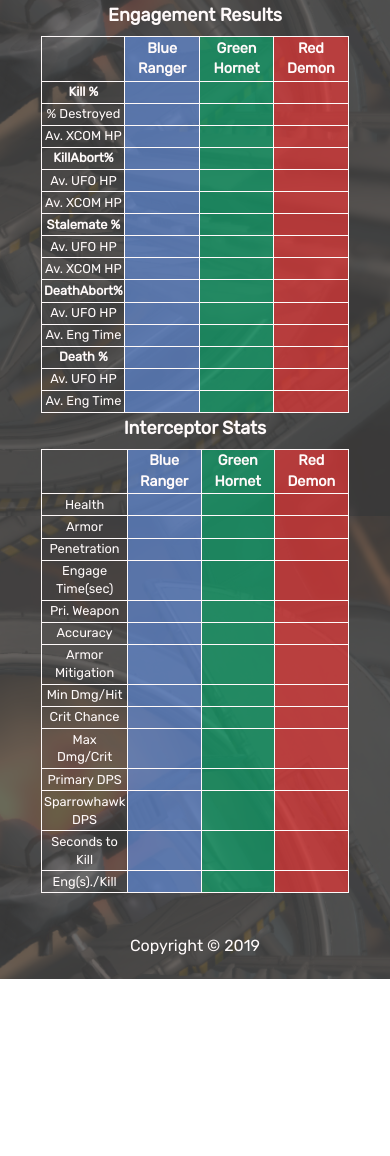
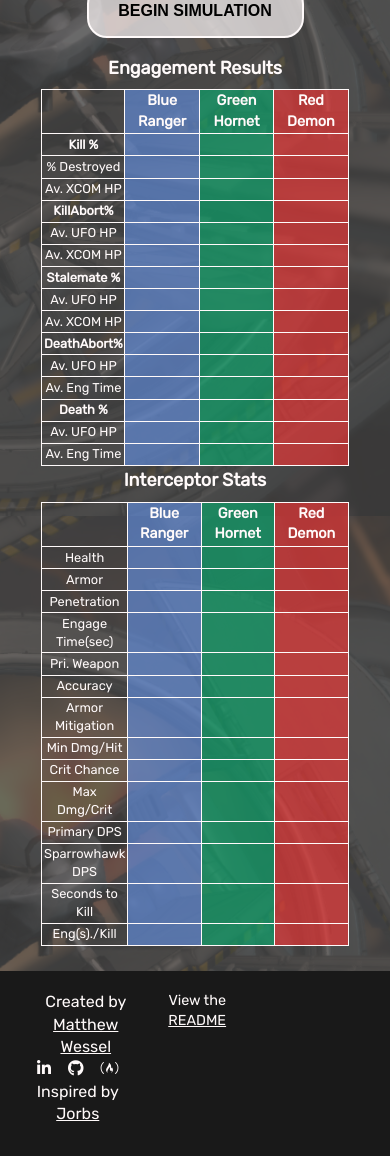
Before and after one commit to nucmatt/LW1-Airgame-Simulator, a website: page dist/index.html in a window 390 px wide. Shown: the part 1172-2328 px from the top of the page. Before the commit the page ends 2151 px from the top, so only its background shows below. Drawn offline with Linux system fonts and the light colour scheme.

Commit message:
Added header and footer. Still need to do media queries for header and footer.

```diff
--- a/scss/_config.scss
+++ b/scss/_config.scss
@@ -1,6 +1,8 @@
 // Colors
 $primary-color: #444;
 $secondary-color: #fffafa;
+$header-bg-color: #191919;
+$bg-opacity: 0.90;
 $blue-ranger-color: #6495ed;
 $green-hornet-color: #04af70;
 $red-devil-color: #ff3434;
--- a/scss/main.scss
+++ b/scss/main.scss
@@ -3,6 +3,18 @@
 
 * {
 	box-sizing: border-box;
+	margin: 0;
+	padding: 0;
+}
+
+header {
+	background-color: $header-bg-color;
+	opacity: $bg-opacity;
+	text-align: center;
+
+	h1 {
+		font-size: 2em;
+	}
 }
 
 body {
@@ -64,6 +76,58 @@ input[type="checkbox"] {
 	// padding-top: 0.1rem;
 	margin: auto 0;
 	width: 0.8rem;
+}
+
+footer {
+	position: static;
+	bottom: 0;
+
+	a {
+		color: $secondary-color;
+		text-decoration: underline;
+
+		:hover {
+			transform: scale(1.1, 1.1);
+		}
+	}
+}
+
+.footer-distributed {
+	background-color: $header-bg-color;
+	box-sizing: border-box;
+	width: 100%;
+	padding: 20px 20px 30px 20px;
+
+	.footer-left,
+	.footer-middle,
+	.footer-right {
+		display: inline-block;
+		vertical-align: top;
+		width: 33%;
+	}
+}
+
+.footer-right {
+	p {
+		text-align: center;
+	}
+}
+
+.footer-name {
+	text-align: center;
+	padding-left: 1rem;
+}
+
+.footer-social-icons {
+	display: flex;
+	flex-direction: row;
+	justify-content: space-evenly;
+	list-style: none;
+}
+
+.readme {
+	font-size: 0.9em;
+	text-align: center;
 }
 
 .capitalize {
```
Also changed, not shown: dist/css/main.css, dist/index.html, 1 other file.
